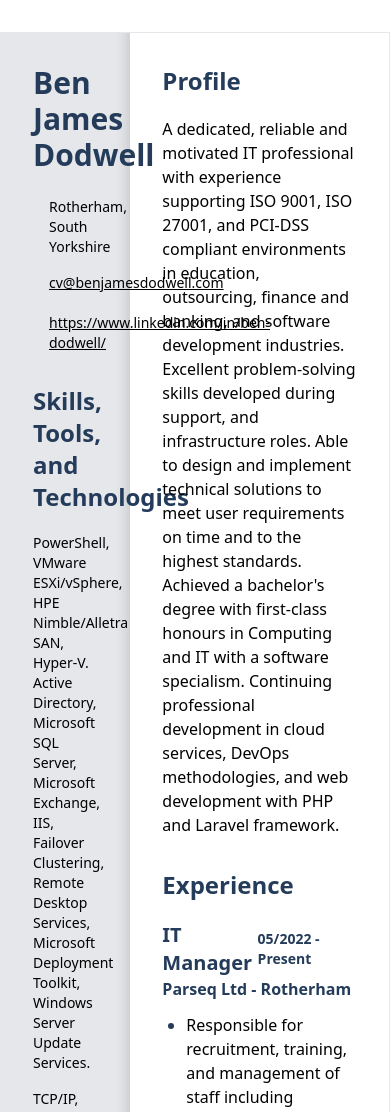
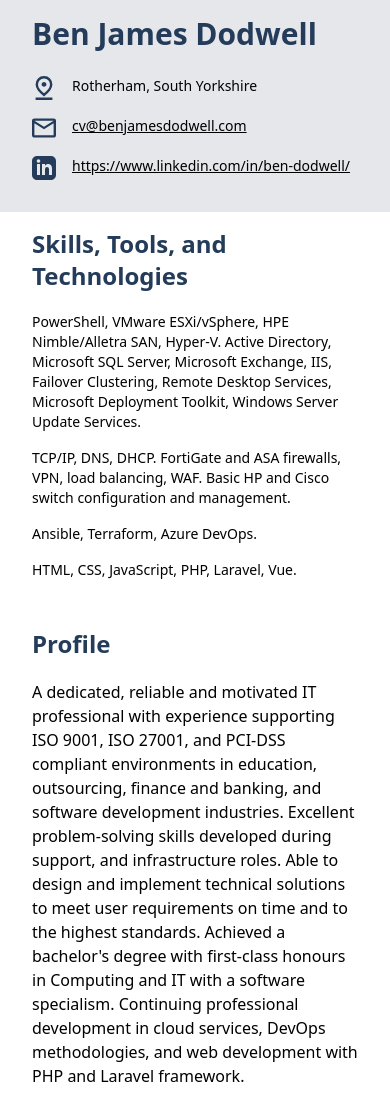
Before and after one commit to ben-james-dodwell/frontend-cv-benjamesdodwell-com, a website: page src/index.html in a window 390 px wide. Shown: the top 1112 px of the page. Drawn offline with Linux system fonts and the light colour scheme; no server answers.

Commit message:
Add some responsive styling

```diff
--- a/src/index.html
+++ b/src/index.html
@@ -12,9 +12,9 @@
 </head>
 
 <body>
-  <main class="grid grid-cols-3 max-w-screen-xl mx-auto my-8 text-pretty border shadow-md">
-    <section class="bg-gray-200 p-8" style="box-shadow: inset -16px 0 16px -16px hsla(0,0%,0%,.2);">
-      <header>
+  <main class="lg:grid lg:grid-cols-3 max-w-screen-xl mx-auto text-pretty lg:border lg:shadow-md">
+    <section class="lg:bg-gray-200 lg:shadow-right">
+      <header class="bg-gray-200 lg:shadow-right lg:p-8 px-8 py-4">
         <h1 class="mb-6 font-extrabold text-3xl text-cv-blue">Ben James Dodwell</h1>
 
         <address class="not-italic text-sm">
@@ -47,7 +47,7 @@
         </address>
       </header>
 
-      <article class="mt-8 text-sm">
+      <article class="lg:bg-gray-200 lg:shadow-right lg:p-8 px-8 py-4 text-sm">
         <h2 class="mb-5 font-bold text-2xl text-cv-blue">Skills, Tools, and Technologies</h2>
         <ul class="list-outside">
           <li class="mb-4">
@@ -68,7 +68,7 @@
         </ul>
       </article>
     </section>
-    <section class="p-8 col-span-2">
+    <section class="lg:p-8 px-8 py-4 col-span-2">
       <article>
         <h2 class="mb-5 font-bold text-2xl text-cv-blue">Profile</h2>
         <p class="mb-2">
--- a/tailwind.config.js
+++ b/tailwind.config.js
@@ -6,6 +6,9 @@ module.exports = {
       colors: {
         'cv-blue': '#243c5a',
       },
+      boxShadow: {
+        'right': 'inset -16px 0 16px -16px hsla(0,0%,0%,.2)',
+      }
     },
   },
   plugins: [],
```
Also changed, not shown: src/output.css.
